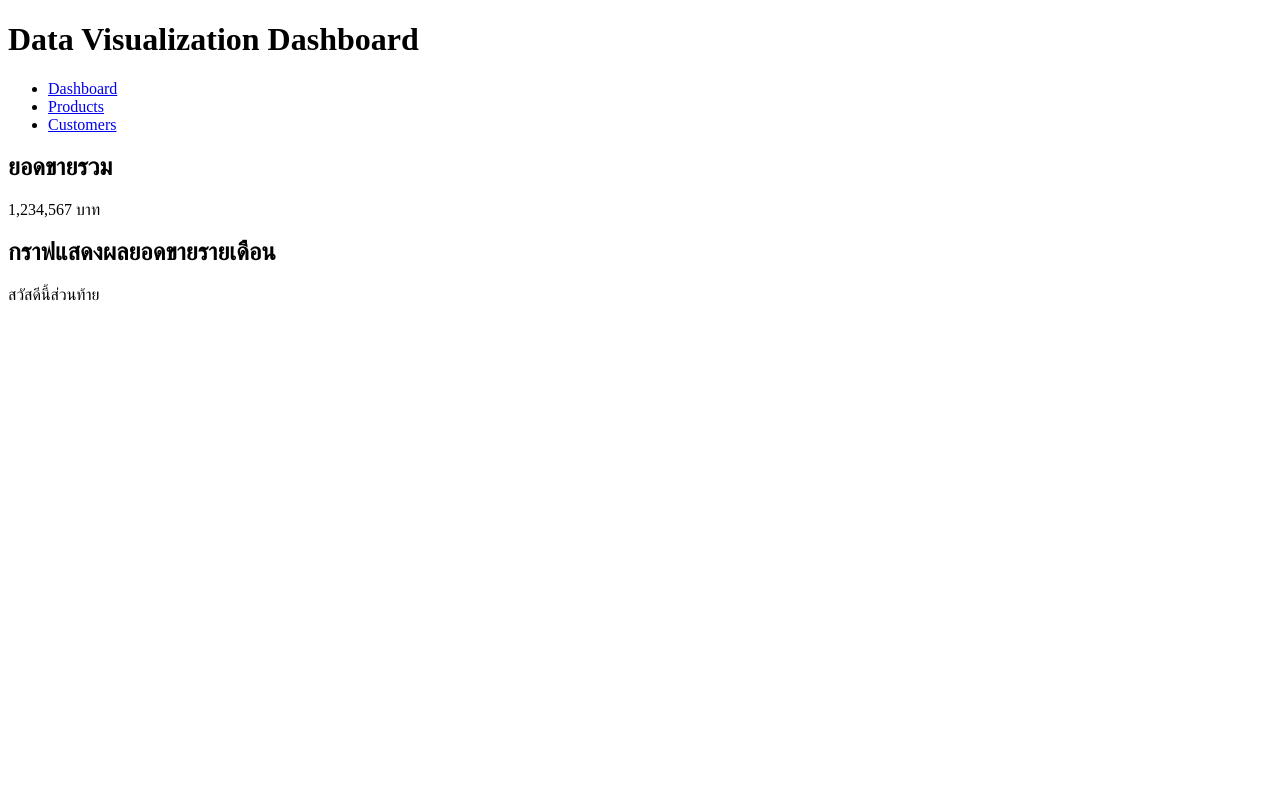
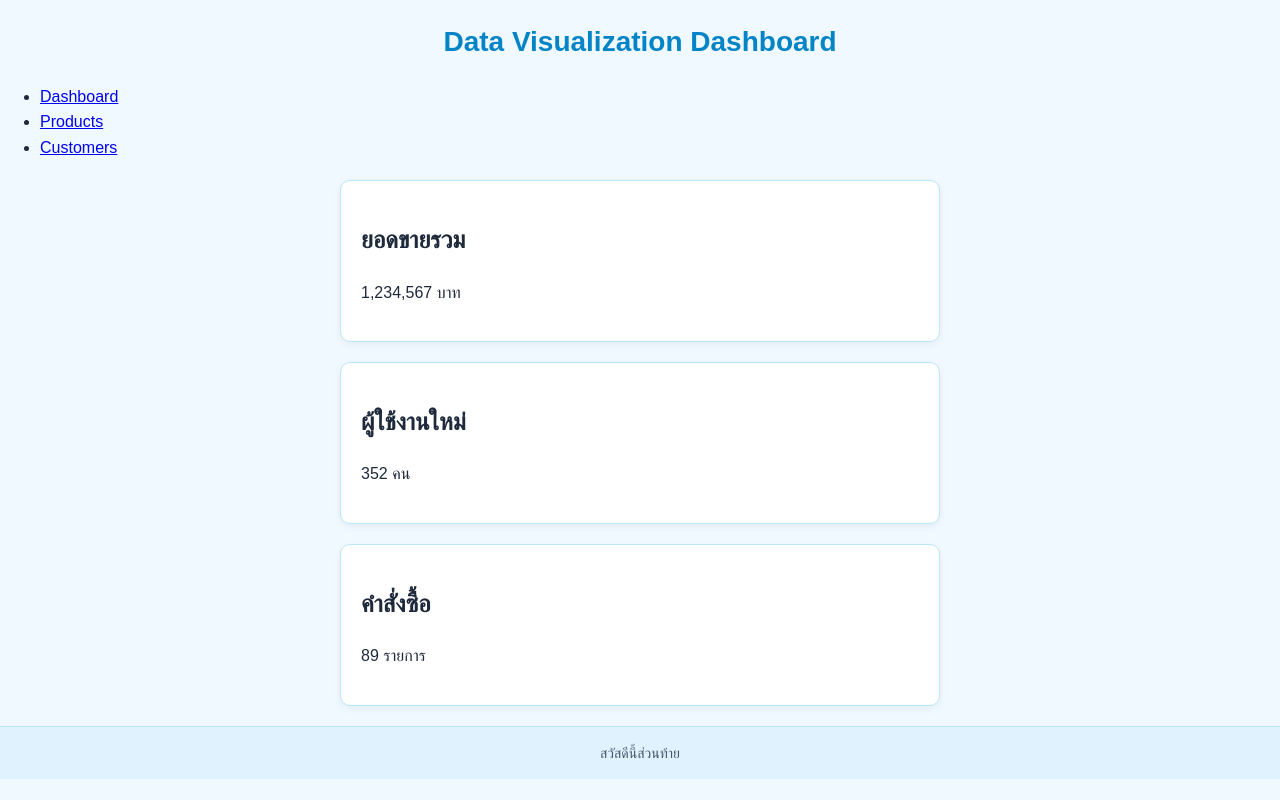
Before and after one commit to kchmnlichaphis-stack/kotchamon, a plain HTML site: page index.html in a window 1280 px wide. Drawn offline with Linux system fonts and the light colour scheme; a web font is replaced by a local one.

Commit message:
ตกแต่งงาน

```diff
--- a/index.html
+++ b/index.html
@@ -3,12 +3,16 @@
 <head>
     <meta charset="UTF-8">
     <meta name="viewport" content="width=device-width, initial-scale=1.0">
+    <link rel="stylesheet" href="style.css">
+    <link rel="preconnect" href="https://fonts.googleapis.com">
+    <link rel="preconnect" href="https://fonts.gstatic.com" crossorigin>
+    <link href="https://fonts.googleapis.com/css2?family=Charm&display=swap" rel="stylesheet">
     <title>Document</title>
 </head>
 <body>
 
-    <header>
-     <h1>Data Visualization Dashboard</h1>
+    <header class="page-header">
+     <h1 id="page-title">Data Visualization Dashboard</h1>
 
 </header>
 
@@ -28,10 +32,13 @@
 
         <p>1,234,567 บาท</p>
     </div>
-
-    <div class="chart-container">
-        <h2>กราฟแสดงผลยอดขายรายเดือน</h2>
-            <!-- ในอนาคตเราจะนํากราฟมาใสที่นี่ -->
+    <div class="card">
+        <h2>ผู้ใช้งานใหม่</h2>
+        <p>352 คน</p>
+    </div>
+    <div class="card">
+        <h2>คําสั่งซื้อ</h2>
+        <p>89 รายการ</p>
     </div>
 </main>
 
--- /dev/null
+++ b/style.css
@@ -0,0 +1,59 @@
+:root {
+  --primary-color: #0284c7;   /* ฟ้าน้ำทะเล */
+  --secondary-color: #67e8f9; /* ฟ้าสว่าง */
+  --background-color: #f0f9ff; /* ฟ้าอ่อนมาก */
+  --surface-color: #ffffff;   /* พื้นการ์ดขาว */
+  --text-color: #1e293b;      /* น้ำเงินเข้ม อ่านง่าย */
+  --border-color: #bae6fd;    /* ฟ้าอ่อน */
+}
+
+* {
+  box-sizing: border-box;
+}
+
+body {
+  background-color: var(--background-color);
+  font-family: 'Poppins', sans-serif;
+  color: var(--text-color);
+  margin: 0;
+  padding: 0;
+  line-height: 1.6;
+}
+
+#page-title {
+  color: var(--primary-color);
+  font-size: 28px;
+  text-align: center;
+  font-weight: 600;
+  margin-top: 20px;
+}
+
+.charm-regular {
+  font-family: "Charm", cursive;
+  font-weight: 400;
+  font-style: normal;
+}
+
+.card {
+  background-color: var(--surface-color);
+  border: 1px solid var(--border-color);
+  border-radius: 10px;
+  padding: 20px;
+  margin: 20px auto;
+  max-width: 600px;
+  box-shadow: 0 3px 8px rgba(0, 0, 0, 0.05);
+  transition: transform 0.2s ease;
+}
+
+.card:hover {
+  transform: translateY(-4px);
+}
+
+footer {
+  text-align: center;
+  padding: 15px;
+  font-size: 14px;
+  color: #475569;
+  background-color: #e0f2fe;
+  border-top: 1px solid var(--border-color);
+}
```
